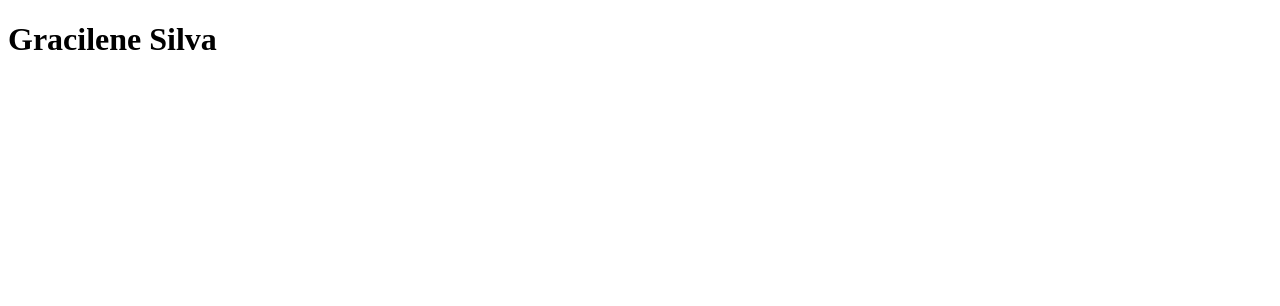
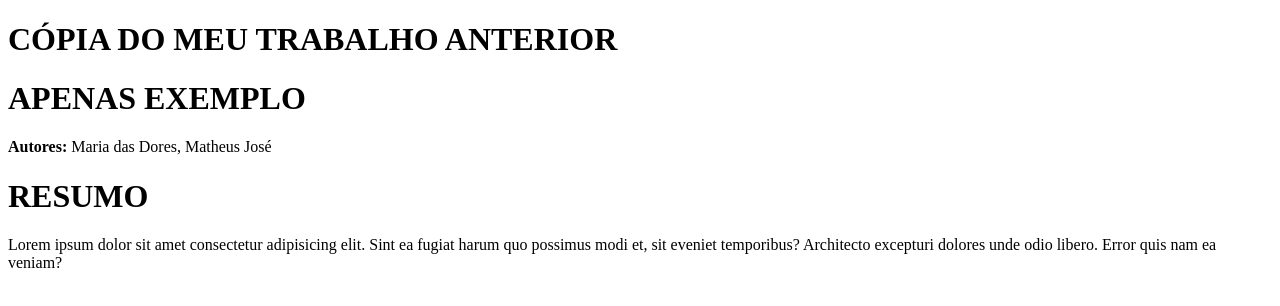
Before and after one commit to gracilenes/gracilene, a plain HTML site: page index.html in a window 1280 px wide. Drawn offline with Linux system fonts and the light colour scheme.

Commit message:
meu projeto

```diff
--- a/index.html
+++ b/index.html
@@ -6,6 +6,11 @@
     <title>Document</title>
 </head>
 <body>
-    <h1>Gracilene Silva</h1>
+    <h1>CÓPIA DO MEU TRABALHO ANTERIOR</h1>
+    <H1>APENAS EXEMPLO</H1>
+    <P><b>Autores:</b> Maria das Dores, Matheus José</P>
+    <h1>RESUMO</h1>
+
+    Lorem ipsum dolor sit amet consectetur adipisicing elit. Sint ea fugiat harum quo possimus modi et, sit eveniet temporibus? Architecto excepturi dolores unde odio libero. Error quis nam ea veniam?
 </body>
 </html>
```
